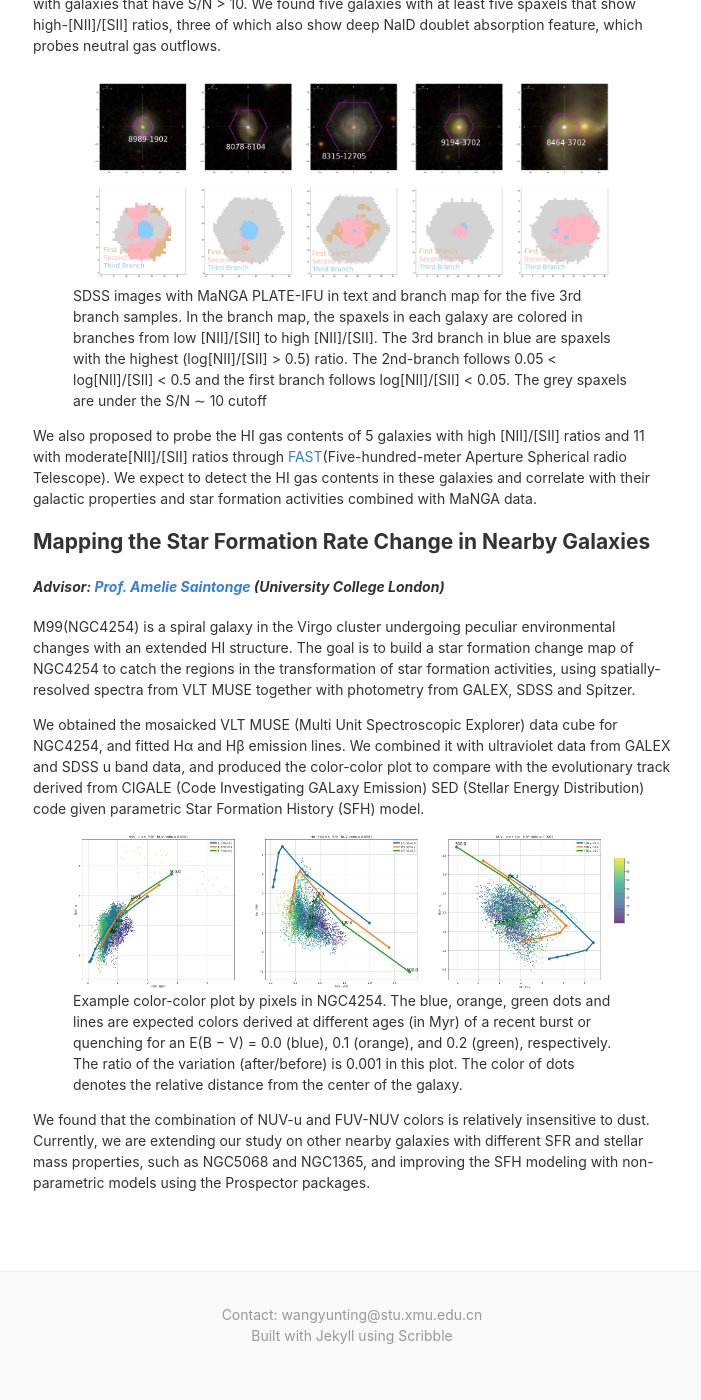
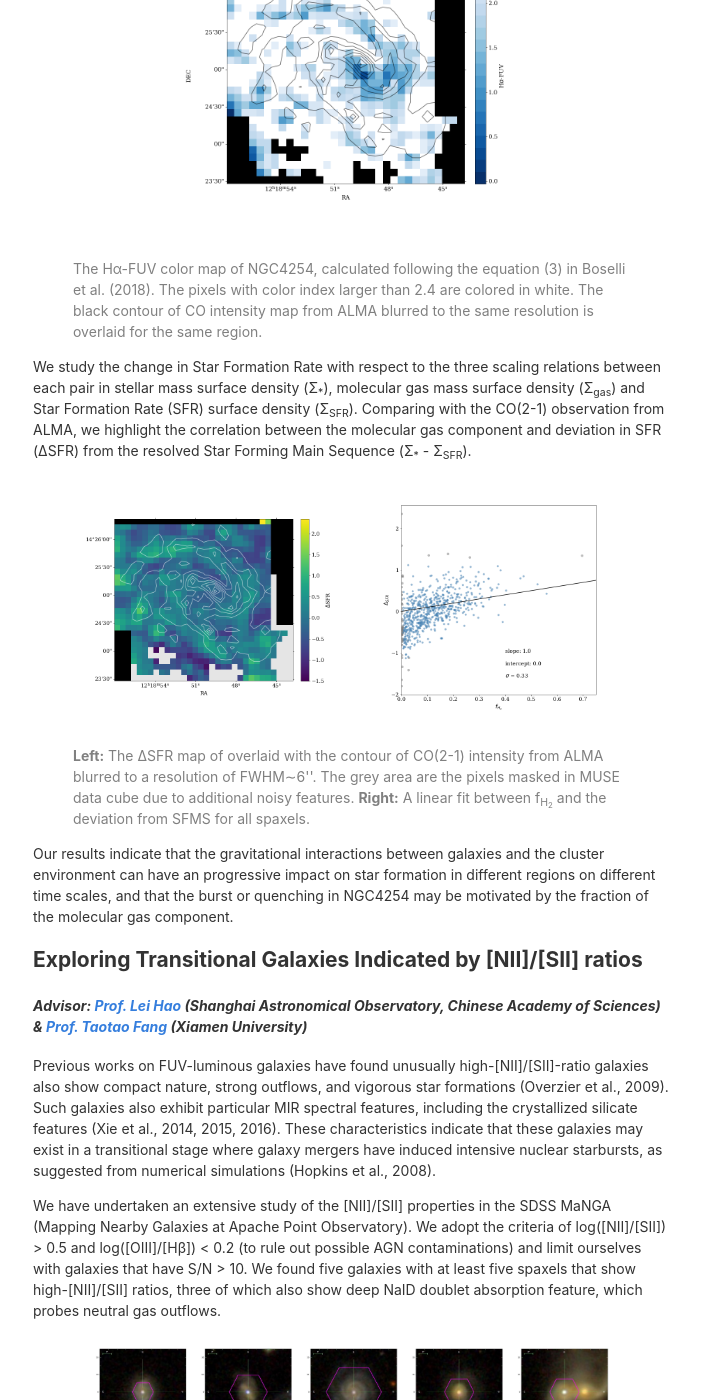
Before and after one commit to yunting-wang/yunting-wang.github.io, a Jekyll site: the page built from research.md, in a window 1280 px wide and 1400 px high, scrolled down 668 px. Shown: the whole window, without its empty margins (288-989 px from the left). Built offline with Jekyll 4.4.1, drawn with Linux system fonts in a browser that asks for light colours; nearby versions of some CDN libraries; before the commit the page ends 2046 px from its top, so only the background shows below that; some of the changed text lies outside the part shown.

Commit message:
some changes

```diff
--- a/research.md
+++ b/research.md
@@ -2,30 +2,50 @@
 title: Research
 ---
 
+## Mapping the Star Formation Rate Change in NGC4254
+
+#### *Advisor: [Prof. Amelie Saintonge](http://www.star.ucl.ac.uk/~amelie/) (University College London) & [Prof Ilse De Looze](https://www.ugent.be/en/research/research-ugent/eu-trackrecord/h2020/erc-h2020/dustorigin.htm) (Ghent University)*
+
+Star formation is crucial in understanding galaxy evolution. Using MUSE spatially resolved spectroscopy and multiwavelength photometry, we derive the spatially resolved change of star formation in NGC4254 by H&alpha;-FUV colour and SED modelling at a resolution of ~ 6''(~ 480pc). We reveal a lopsided enhanced star formation burstiness in the northwestern spiral arm of NGC4254, while it is the southeastern spiral arm that is more prominent in multiwavelength.
+
+<figure>
+<p align="center">
+<img src="https://yunting-wang.github.io/images/ha-fuv.png" width="60%">
+<figcaption><span style="color:grey">The H&alpha;-FUV color map of NGC4254, calculated following the equation (3) in Boselli et al. (2018). The pixels with color index larger than 2.4 are colored in white. The black contour of CO intensity map from ALMA blurred to the same resolution is overlaid for the same region. </span></figcaption>
+</p>
+</figure>
+
+We study the change in Star Formation Rate with respect to the three scaling relations between each pair in stellar mass surface density (&Sigma;<sub>\*</sub>), molecular gas mass surface density (&Sigma;<sub>gas</sub>) and Star Formation Rate (SFR) surface density (&Sigma;<sub>SFR</sub>). Comparing with the CO(2-1) observation from ALMA, we highlight the correlation between the molecular gas component and deviation in SFR (&Delta;SFR) from the resolved Star Forming Main Sequence (&Sigma;<sub>\*</sub> - &Sigma;<sub>SFR</sub>).
+
+<figure>
+<p align="center">
+  <img src="https://yunting-wang.github.io/images/dsfr.png" width="45%">
+&nbsp; &nbsp; &nbsp; &nbsp;
+  <img src="https://yunting-wang.github.io/images/corr_fh2.png" width="45%">
+</p>
+<figcaption><span style="color:grey"><b>Left:</b> The &Delta;SFR map of overlaid with the contour of CO(2-1) intensity from ALMA blurred to a resolution of FWHM∼6''. The grey area are the pixels masked in MUSE data cube due to additional noisy features. <b>Right:</b> A linear fit between f<sub>H<sub>2</sub></sub> and the deviation from SFMS for all spaxels. </span></figcaption>
+</figure>
+
+Our results indicate that the gravitational interactions between galaxies and the cluster environment can have an progressive impact on star formation in different regions on different time scales, and that the burst or quenching in NGC4254 may be motivated by the fraction of the molecular gas component.
+
+
 ## Exploring Transitional Galaxies Indicated by [NII]/[SII] ratios
 
-#### *Advisor: [Prof. Lei Hao](http://sourcedb.shao.cas.cn/yw/pl/fs/201012/t20101218_3046501.html) (Shanghai Astronomical Observatory, Chinese Academy of Sciences) & [Prof. Taotao Fang](https://astro.xmu.edu.cn/info/1074/1848.htm) (Xiamen University)*
+#### *Advisor: [Prof. Lei Hao](http://english.shao.cas.cn/kxj/Experts_n/index_18875.html?json=http://sourcedb.shao.cas.cn/zw/zjrck/201002/t20100201_2739005.json) (Shanghai Astronomical Observatory, Chinese Academy of Sciences) & [Prof. Taotao Fang](https://astro.xmu.edu.cn/info/1074/1848.htm) (Xiamen University)*
 
 Previous works on FUV-luminous galaxies have found unusually high-[NII]/[SII]-ratio galaxies also show compact nature, strong outflows, and vigorous star formations (Overzier et al., 2009). Such galaxies also exhibit particular MIR spectral features, including the crystallized silicate features (Xie et al., 2014, 2015, 2016). These characteristics indicate that these galaxies may exist in a transitional stage where galaxy mergers have induced intensive nuclear starbursts, as suggested from numerical simulations (Hopkins et al., 2008).
 
 We have undertaken an extensive study of the [NII]/[SII] properties in the SDSS MaNGA (Mapping Nearby Galaxies at Apache Point Observatory). We adopt the criteria of log([NII]/[SII]) > 0.5 and log([OIII]/[Hβ]) < 0.2 (to rule out possible AGN contaminations) and limit ourselves with galaxies that have S/N > 10. We found five galaxies with at least five spaxels that show high-[NII]/[SII] ratios, three of which also show deep NaID doublet absorption feature, which probes neutral gas outflows.
 
-{% include image.html url="https://yunting-wang.github.io/images/3branch.jpg" description="SDSS images with MaNGA PLATE-IFU in text and branch map for the five 3rd branch samples. In the branch map, the spaxels in each galaxy are colored in branches from low [NII]/[SII] to high [NII]/[SII]. The 3rd branch in blue are spaxels with the highest
+<figure>
+<p align="center">
+<img src="https://yunting-wang.github.io/images/3branch.jpg" width="100%">
+<figcaption><span style="color:grey">SDSS images with MaNGA PLATE-IFU in text and branch maps for the five 3rd branch samples. In the branch map, the spaxels in each galaxy are colored in branches from low [NII]/[SII] to high [NII]/[SII]. The 3rd branch in blue are spaxels with the highest
 (log[NII]/[SII] > 0.5) ratio. The 2nd-branch follows 0.05 < log[NII]/[SII] < 0.5 and the first
-branch follows log[NII]/[SII] < 0.05. The grey spaxels are under the S/N ∼ 10 cutoff" %}
+branch follows log[NII]/[SII] < 0.05. Grey spaxels are under the S/N ∼ 10 cutoff. </span></figcaption>
+</p>
+</figure>
 
 [comment]: <![Alt text](https://yunting-wang.github.io/images/3branch.jpg "optional title")>
 
-We also proposed to probe the HI gas contents of 5 galaxies with high [NII]/[SII] ratios and 11 with moderate[NII]/[SII] ratios through [FAST](https://ui.adsabs.harvard.edu/abs/2020RAA....20...64J/abstract)(Five-hundred-meter Aperture Spherical radio Telescope). We expect to detect the HI gas contents in these galaxies and correlate with their galactic properties and star formation activities combined with MaNGA data.
-
-## Mapping the Star Formation Rate Change in Nearby Galaxies
-
-#### *Advisor: [Prof. Amelie Saintonge](http://www.star.ucl.ac.uk/~amelie/) (University College London)*
-
-M99(NGC4254) is a spiral galaxy in the Virgo cluster undergoing peculiar environmental changes with an extended HI structure. The goal is to build a star formation change map of NGC4254 to catch the regions in the transformation of star formation activities, using spatially-resolved spectra from VLT MUSE together with photometry from GALEX, SDSS and Spitzer.
-
-We obtained the mosaicked VLT MUSE (Multi Unit Spectroscopic Explorer) data cube for NGC4254, and fitted Hα and Hβ emission lines. We combined it with ultraviolet data from GALEX and SDSS u band data, and produced the color-color plot to compare with the evolutionary track derived from CIGALE (Code Investigating GALaxy Emission) SED (Stellar Energy Distribution) code given parametric Star Formation History (SFH) model.
-
-{% include image.html url="https://yunting-wang.github.io/images/sfh.png" description="Example color-color plot by pixels in NGC4254. The blue, orange, green dots and lines are expected colors derived at different ages (in Myr) of a recent burst or quenching for an E(B − V) = 0.0 (blue), 0.1 (orange), and 0.2 (green), respectively. The ratio of the variation (after/before) is 0.001 in this plot. The color of dots denotes the relative distance from the center of the galaxy." %}
-
-We found that the combination of NUV-u and FUV-NUV colors is relatively insensitive to dust. Currently, we are extending our study on other nearby galaxies with different SFR and stellar mass properties, such as NGC5068 and NGC1365, and improving the SFH modeling with non-parametric models using the Prospector packages.
+We also proposed to probe the HI gas contents of 5 galaxies with high [NII]/[SII] ratios and 11 with moderate[NII]/[SII] ratios through [FAST](https://ui.adsabs.harvard.edu/abs/2020RAA....20...64J/abstract)(Five-hundred-meter Aperture Spherical radio Telescope) to detect the HI gas contents in these galaxies and correlate with their galactic properties and star formation activities combined with MaNGA data.
```
Also changed, not shown: images/corr_fh2.png (added), images/dsfr.png (added), images/ha-fuv.png (added), 1 other file.
